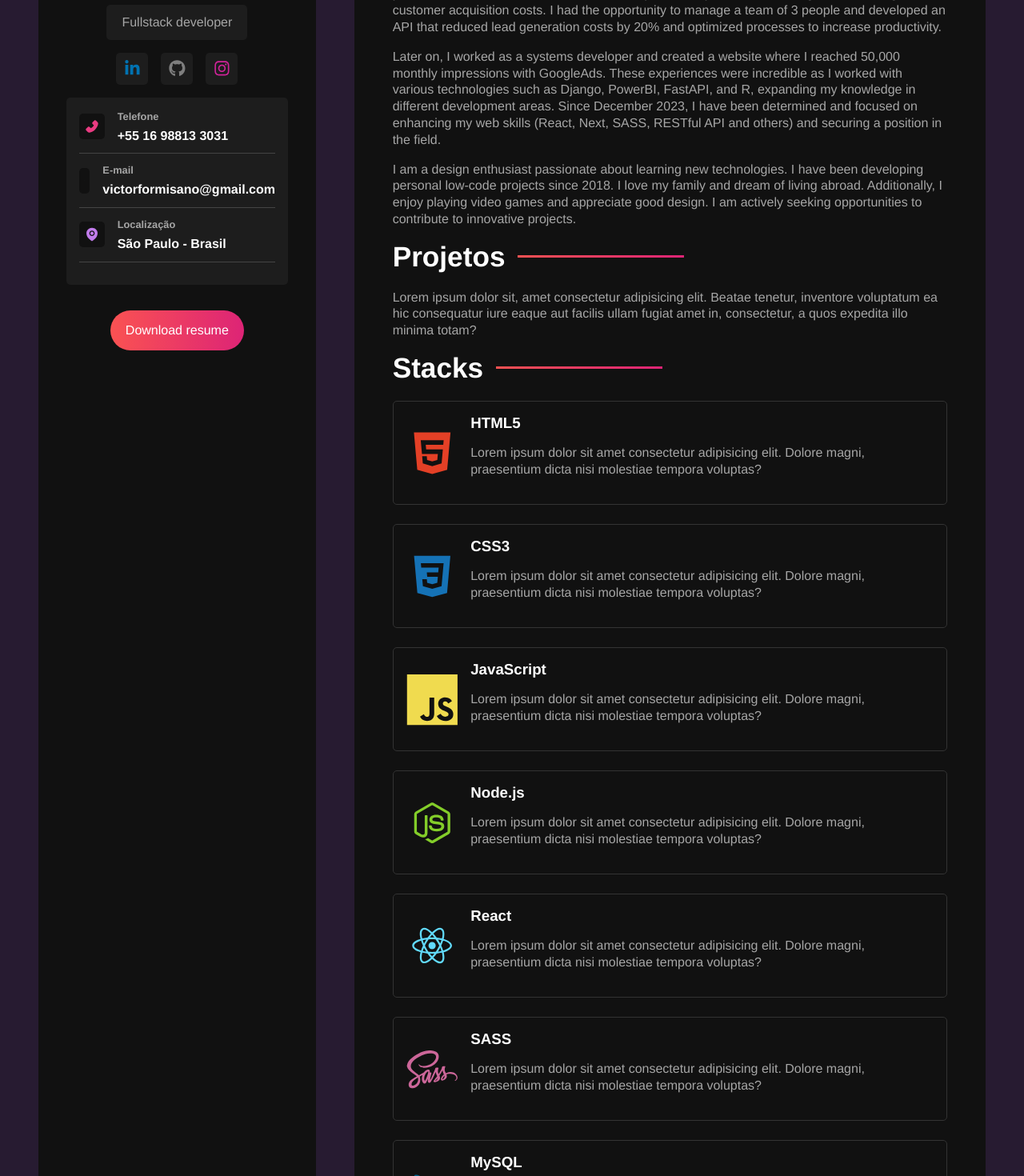
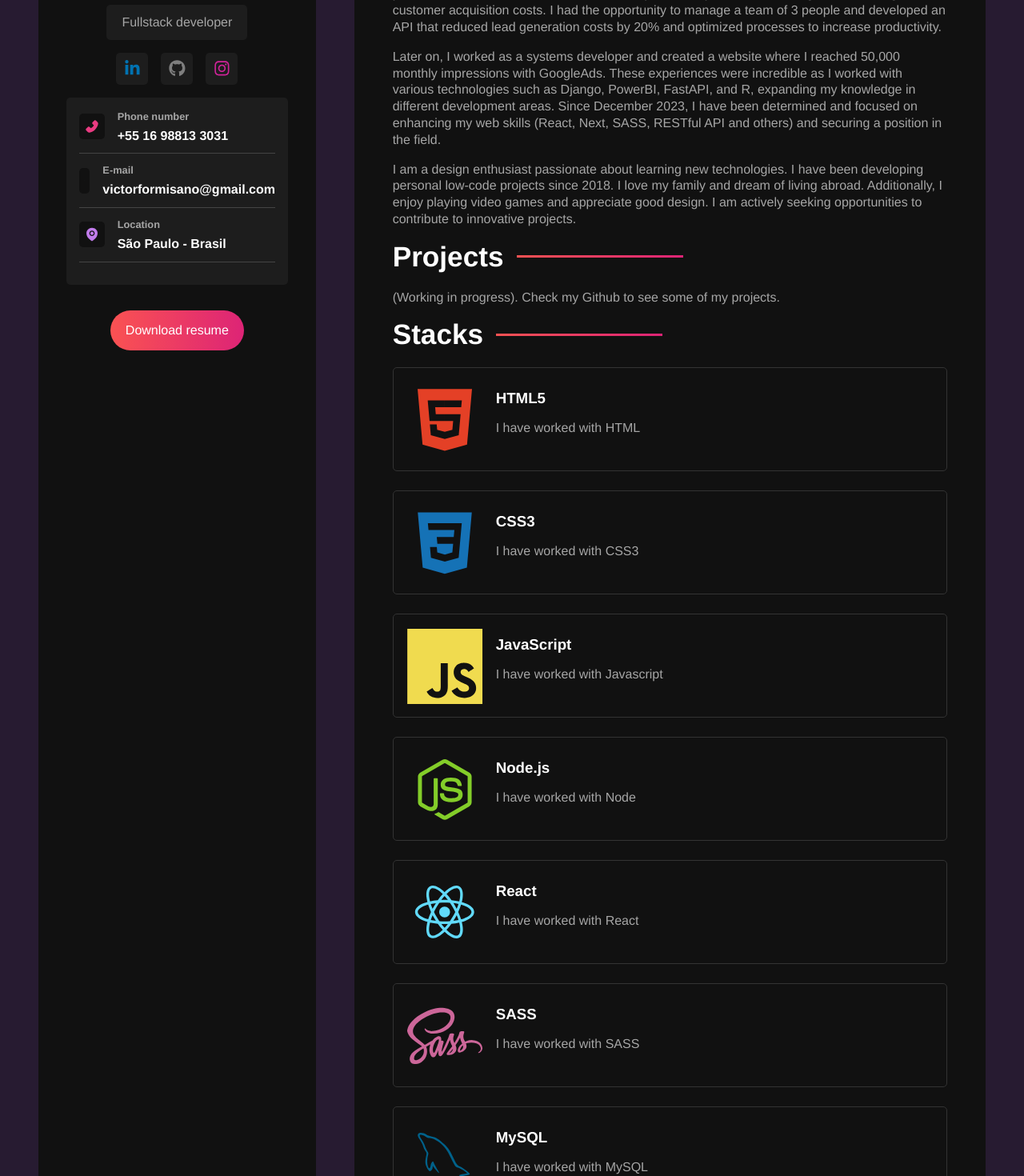
Before and after one commit to Victorhtf/Portfolio-victorhtf, a React (Vite) app: page / in a window 1280 px wide. Shown: the part 540-2010 px from the top of the page at 80% size. Built offline with nearby package versions, Linux system fonts and the light colour scheme.

Commit message:
Informational changes

```diff
--- a/src/components/AboutContainer.jsx
+++ b/src/components/AboutContainer.jsx
@@ -3,7 +3,7 @@ import "../styles/components/aboutcontainer.sass"
 const AboutContainer = () => {
   return (
     <section className="about-container">
-        <h2>Sobre</h2>
+        <h2>About me</h2>
         <p>It's good to see you there! I'm Victor Formisano, a 23-year-old Web Software Engineer based in Brazil. I have experience working with technologies like Node.js, Next.js, React.js, SASS, MySQL, Git, and Django. I have a degree in Business and Administration, which provides me with experience in team management, business administration, and business rules.</p>
         <p>I started my career as a developer in January 2022 when I was hired to work in inside sales at Dryve, a company with an annual revenue of over 70 million dollars. I identified and improved processes using programming. After demonstrating a strong commitment and hard work, I was promoted to Technical Lead in Customer Acquisition department with the goal of reducing customer acquisition costs. I had the opportunity to manage a team of 3 people and developed an API that reduced lead generation costs by 20% and optimized processes to increase productivity.</p>
         <p>Later on, I worked as a systems developer and created a website where I reached 50,000 monthly impressions with GoogleAds. These experiences were incredible as I worked with various technologies such as Django, PowerBI, FastAPI, and R, expanding my knowledge in different development areas. Since December 2023, I have been determined and focused on enhancing my web skills (React, Next, SASS, RESTful API and others) and securing a position in the field.</p>
--- a/src/components/InformationContainer.jsx
+++ b/src/components/InformationContainer.jsx
@@ -8,7 +8,7 @@ const InformationContainer = () => {
         <div className='info-card'>
             <AiFillPhone id="phone-icon"/>
             <div>
-                <h3>Telefone</h3>
+                <h3>Phone number</h3>
                 <p> +55 16 98813 3031</p>
             </div>
         </div>
@@ -16,13 +16,13 @@ const InformationContainer = () => {
             <AiOutlineMail id="email-icon"/>
             <div>
                 <h3>E-mail</h3>
-                <p> victorformisano@gmail.com</p>
+                <p>victorformisano@gmail.com</p>
             </div>
         </div>
         <div className='info-card'>
             <AiFillEnvironment id="pin-icon"/>
             <div>
-                <h3>Localização</h3>
+                <h3>Location</h3>
                 <p> São Paulo - Brasil</p>
             </div>
         </div>
--- a/src/components/ProjectsContainer.jsx
+++ b/src/components/ProjectsContainer.jsx
@@ -3,8 +3,8 @@ import "../styles/components/projectscontainer.sass"
 const ProjectsContainer = () => {
   return (
     <section className="projects-container">
-      <h2>Projetos</h2>
-      <p>Lorem ipsum dolor sit, amet consectetur adipisicing elit. Beatae tenetur, inventore voluptatum ea hic consequatur iure eaque aut facilis ullam fugiat amet in, consectetur, a quos expedita illo minima totam?</p>
+      <h2>Projects</h2>
+      <p>(Working in progress). Check my Github to see some of my projects. </p>
     </section>
   )
 }
--- a/src/components/Sidebar.jsx
+++ b/src/components/Sidebar.jsx
@@ -12,7 +12,7 @@ const Sidebar = () => {
       <p className="title">Fullstack developer</p>
       <SocialNetworks/>
       <InformationContainer/>
-      <a href="" className='btn'>Download resume</a>
+      <a href="../resources/resume.pdf" className='btn'>Download resume</a>
   </aside>
 
   );
--- a/src/components/StacksContainer.jsx
+++ b/src/components/StacksContainer.jsx
@@ -11,13 +11,13 @@ import {
 import "../styles/components/stackscontainer.sass";
 
 const mystacks = [
-  { id: "html", name: "HTML5", icon: <DiHtml5 /> },
-  { id: "css", name: "CSS3", icon: <DiCss3 /> },
-  { id: "js", name: "JavaScript", icon: <DiJsBadge /> },
-  { id: "node", name: "Node.js", icon: <DiNodejsSmall /> },
-  { id: "react", name: "React", icon: <DiReact /> },
-  { id: "sass", name: "SASS", icon: <DiSass /> },
-  { id: "mysql", name: "MySQL", icon: <DiMysql /> },
+  { id: "html", name: "HTML5", description: "I have worked with HTML", icon: <DiHtml5 /> },
+  { id: "css", name: "CSS3", description: "I have worked with CSS3", icon: <DiCss3 /> },
+  { id: "js", name: "JavaScript", description: "I have worked with Javascript", icon: <DiJsBadge /> },
+  { id: "node", name: "Node.js", description: "I have worked with Node", icon: <DiNodejsSmall /> },
+  { id: "react", name: "React", description: "I have worked with React", icon: <DiReact /> },
+  { id: "sass", name: "SASS", description: "I have worked with SASS", icon: <DiSass /> },
+  { id: "mysql", name: "MySQL", description: "I have worked with MySQL", icon: <DiMysql /> },
 
 ]
 
@@ -31,7 +31,7 @@ const StacksContainer = () => {
             {stack.icon}
             <div className="stacks-info">
               <h3>{stack.name}</h3>
-              <p>Lorem ipsum dolor sit amet consectetur adipisicing elit. Dolore magni, praesentium dicta nisi molestiae tempora voluptas?</p>
+              <p>{stack.description}</p>
             </div>
           </div>
         ))}
--- a/src/styles/components/sidebar.sass
+++ b/src/styles/components/sidebar.sass
@@ -29,8 +29,10 @@
         @include mixins.btn
         :hover
             background: variables.$gradient
+            transform: scale(1.10)
             > svg
                 color: variables.$text-color
+
 
         .p
             :hover
--- a/src/styles/components/socialnetworks.sass
+++ b/src/styles/components/socialnetworks.sass
@@ -25,5 +25,6 @@
 
     :hover
         background: variables.$gradient
+        transform: scale(1.10)
         > svg
             color: variables.$text-color
--- a/src/styles/components/stackscontainer.sass
+++ b/src/styles/components/stackscontainer.sass
@@ -7,12 +7,13 @@
 
     .stacks-grid
         display: flex
-        flex-wrap: wrap
+        flex-direction: column
         gap: 1.5rem
 
 
         .stacks-card
-            @include mixins.center
+            display: flex
+            align-items: center
             gap: 1rem
             padding: 1rem
             border: 1px solid #333
```
Also changed, not shown: 1 other file (tests, documents, lock files or other folders).
